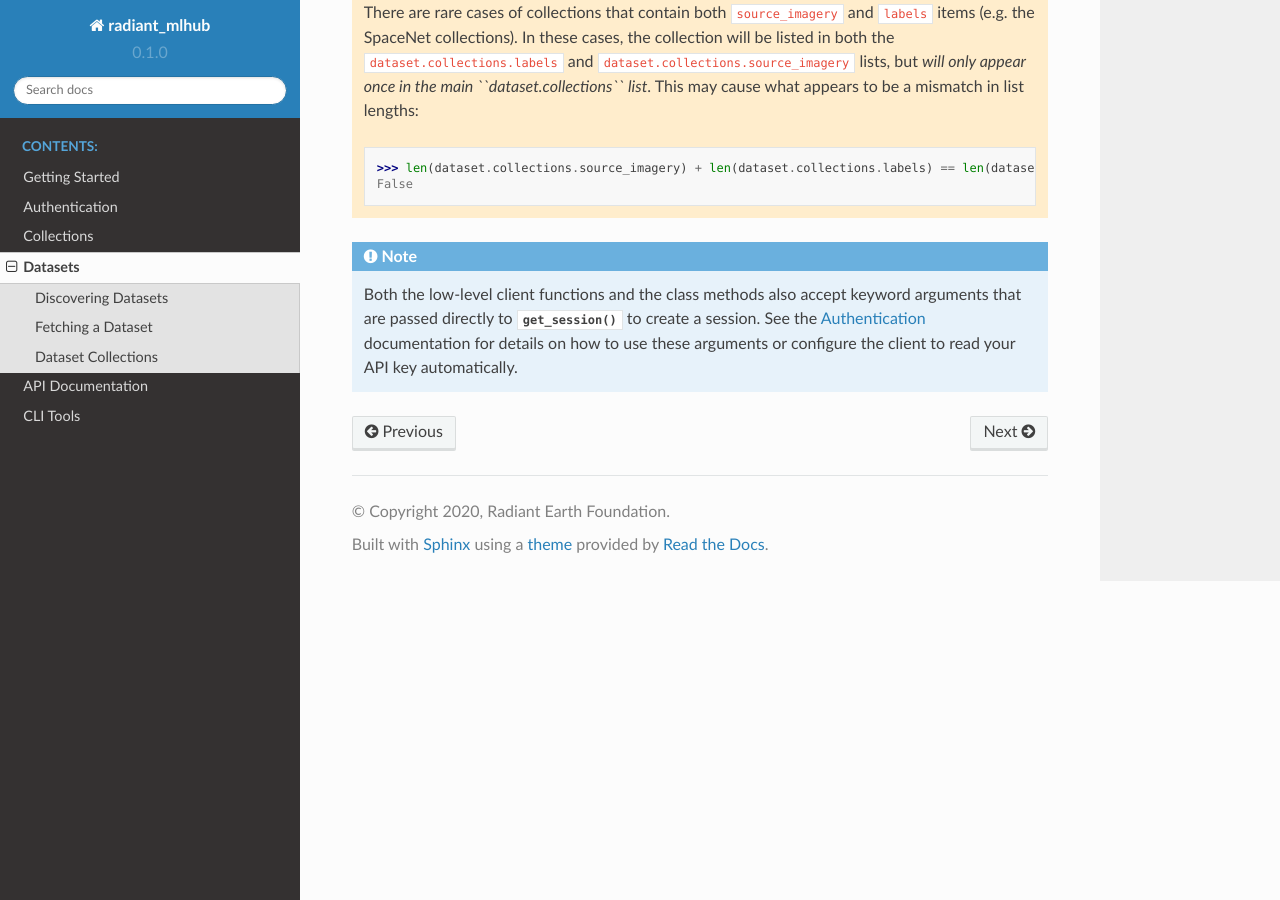
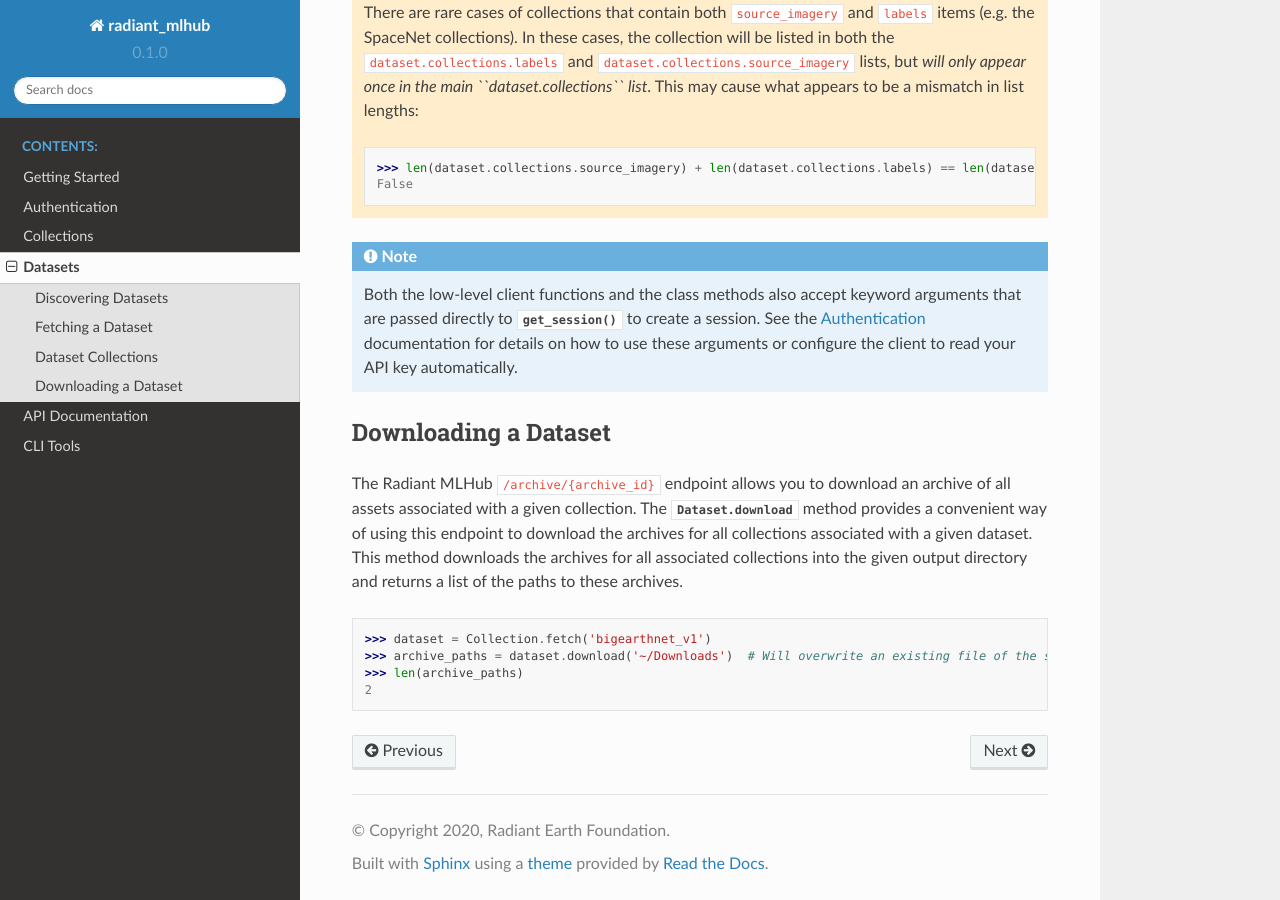
Before and after one commit to radiantearth/radiant-mlhub, a Sphinx documentation site: the page built from docs/source/datasets.rst, in a window 1280 px wide and 900 px high, scrolled down 2207 px. Built offline with Sphinx 7.4.7 and the Read the Docs theme 2.0.0, drawn with Linux system fonts in a browser that asks for light colours.

Commit message:
Return archive path(s) from download methods

```diff
--- a/docs/source/datasets.rst
+++ b/docs/source/datasets.rst
@@ -114,3 +114,18 @@ details on how to work with these instances.
     Both the low-level client functions and the class methods also accept keyword arguments that are passed directly to
     :func:`~radiant_mlhub.session.get_session` to create a session. See the :ref:`Authentication` documentation for details on how to
     use these arguments or configure the client to read your API key automatically.
+
+Downloading a Dataset
+++++++++++++++++++++++++
+
+The Radiant MLHub ``/archive/{archive_id}`` endpoint allows you to download an archive of all assets associated with a given collection.
+The :meth:`Dataset.download <radiant_mlhub.models.Dataset.download>` method provides a convenient way of using this endpoint to download
+the archives for all collections associated with a given dataset. This method downloads the archives for all associated collections
+into the given output directory and returns a list of the paths to these archives.
+
+.. code-block:: python
+
+    >>> dataset = Collection.fetch('bigearthnet_v1')
+    >>> archive_paths = dataset.download('~/Downloads')  # Will overwrite an existing file of the same name
+    >>> len(archive_paths)
+    2
```
Also changed, not shown: docs/source/collections.rst (+6 -2 lines), 5 other files.
